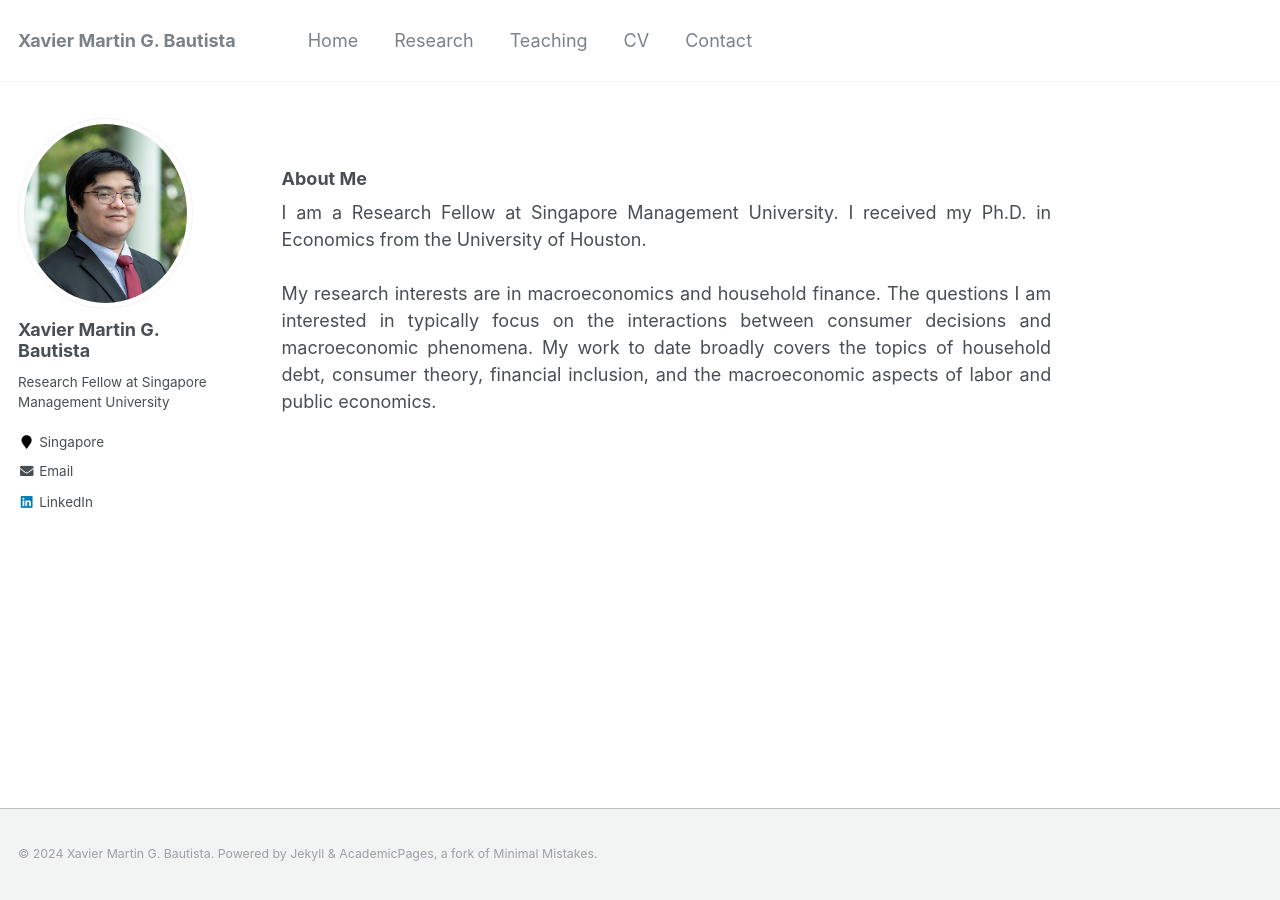
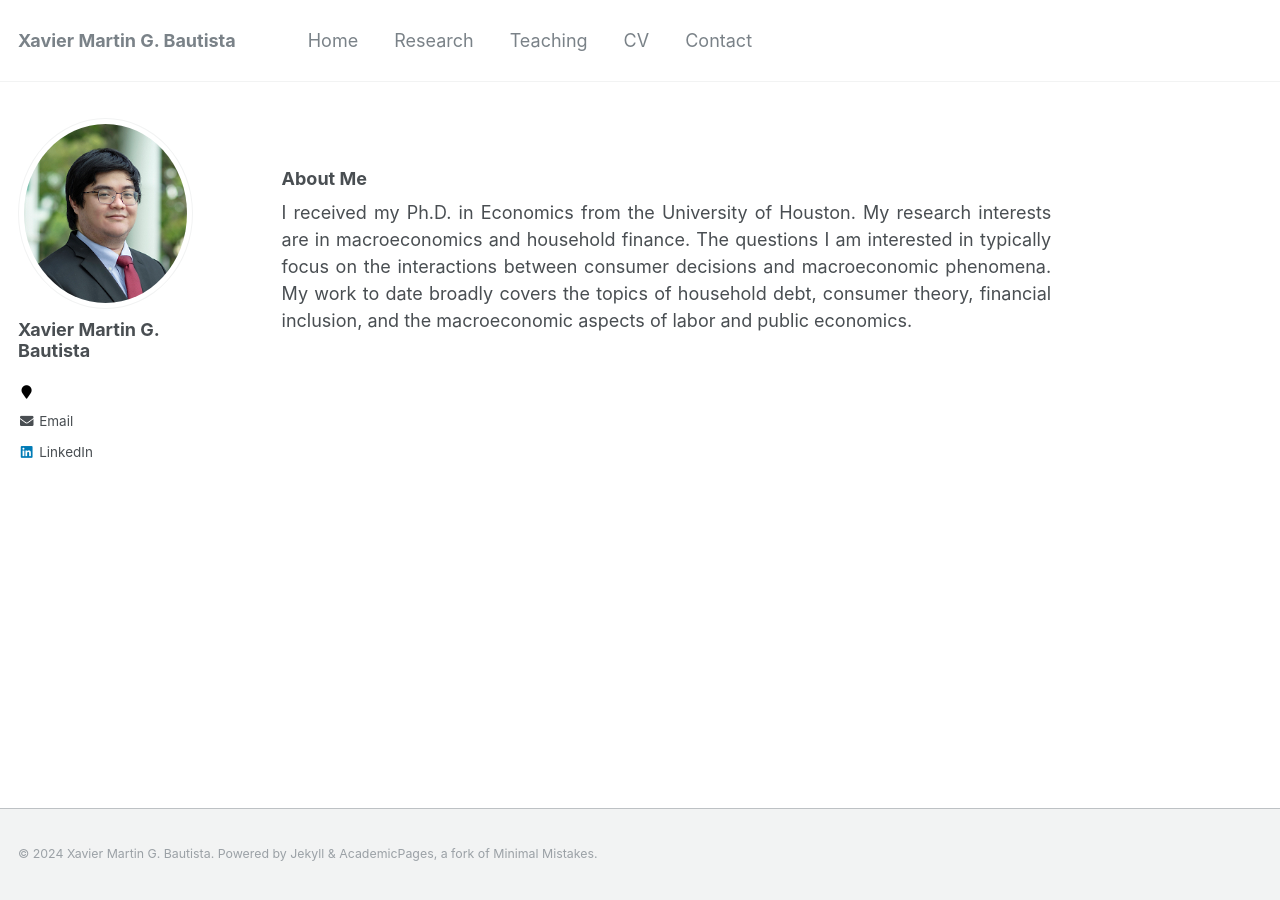
Before and after one commit to xmgbautista/xmgbautista.github.io, a Jekyll site: the page built from _pages/about.md, in a window 1280 px wide. Built offline with Jekyll 4.4.1, drawn with Linux system fonts in a browser that asks for light colours.

Commit message:
Update employment

```diff
--- a/_config.yml
+++ b/_config.yml
@@ -84,8 +84,8 @@
   avatar           : "avatar/bautista_headshot.png"
   #bio              : "Research Fellow at <a style='color: black;' href='https://skbi.smu.edu.sg/'>Singapore Management University</a>"
   #bio              : "Research Fellow at Singapore Management University <br> <br> Research Interests: <br> &emsp;&#8226; Macroeconomics <br> &emsp;&#8226; Household Finance <br> &emsp;&#8226; Labor Economics"
-  bio              : "Research Fellow at Singapore Management University"
-  location         : "Singapore"
+  bio              : ""
+  location         : ""
   employer         :
   pubmed           :
   googlescholar    :
--- a/_pages/about.md
+++ b/_pages/about.md
@@ -18,9 +18,5 @@
 ### About Me
 
 <p style='text-align: justify;'>
-I am a Research Fellow at Singapore Management University. I received my Ph.D. in Economics from the University of Houston. <br>
-<br>
-My research interests are in macroeconomics and household finance. The questions I am interested in typically focus on the interactions
-between consumer decisions and macroeconomic phenomena. My work to date broadly covers the topics of household debt, consumer theory,
-financial inclusion, and the macroeconomic aspects of labor and public economics.
+I received my Ph.D. in Economics from the University of Houston. My research interests are in macroeconomics and household finance. The questions I am interested in typically focus on the interactions between consumer decisions and macroeconomic phenomena. My work to date broadly covers the topics of household debt, consumer theory, financial inclusion, and the macroeconomic aspects of labor and public economics.
 </p>
```
